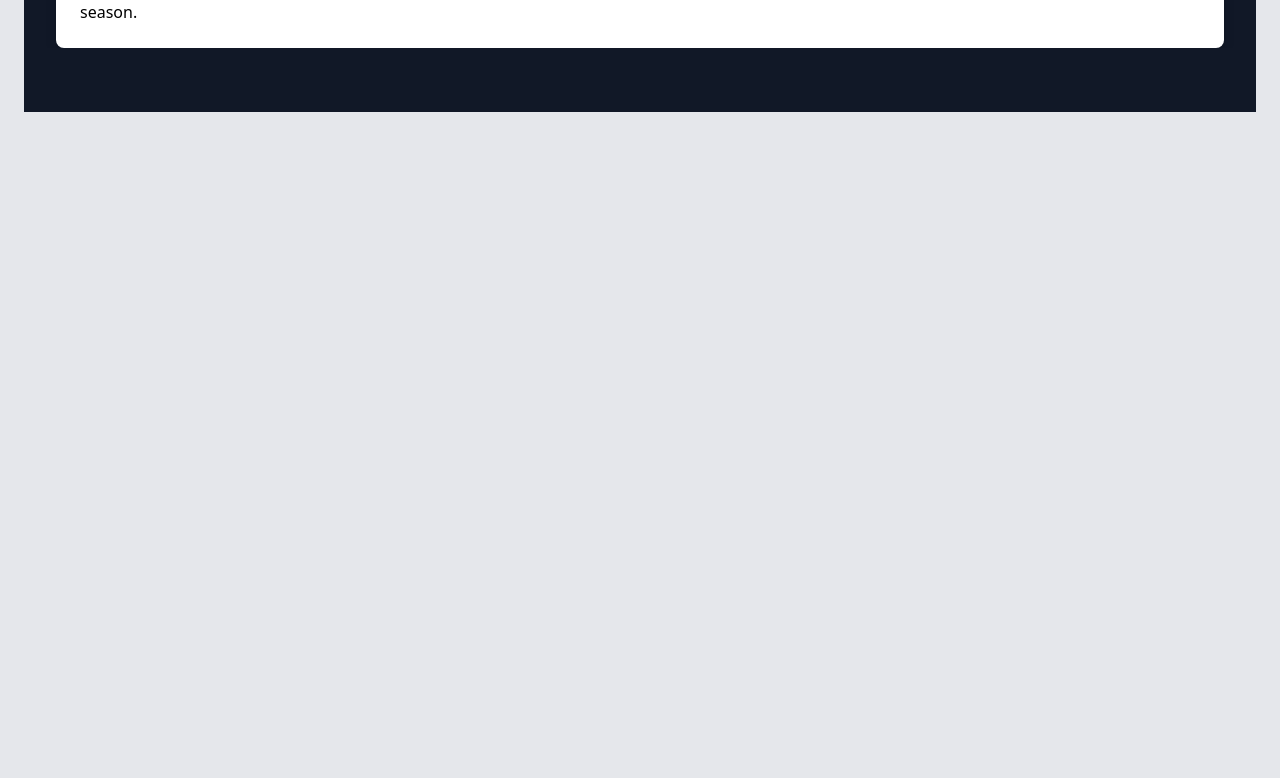
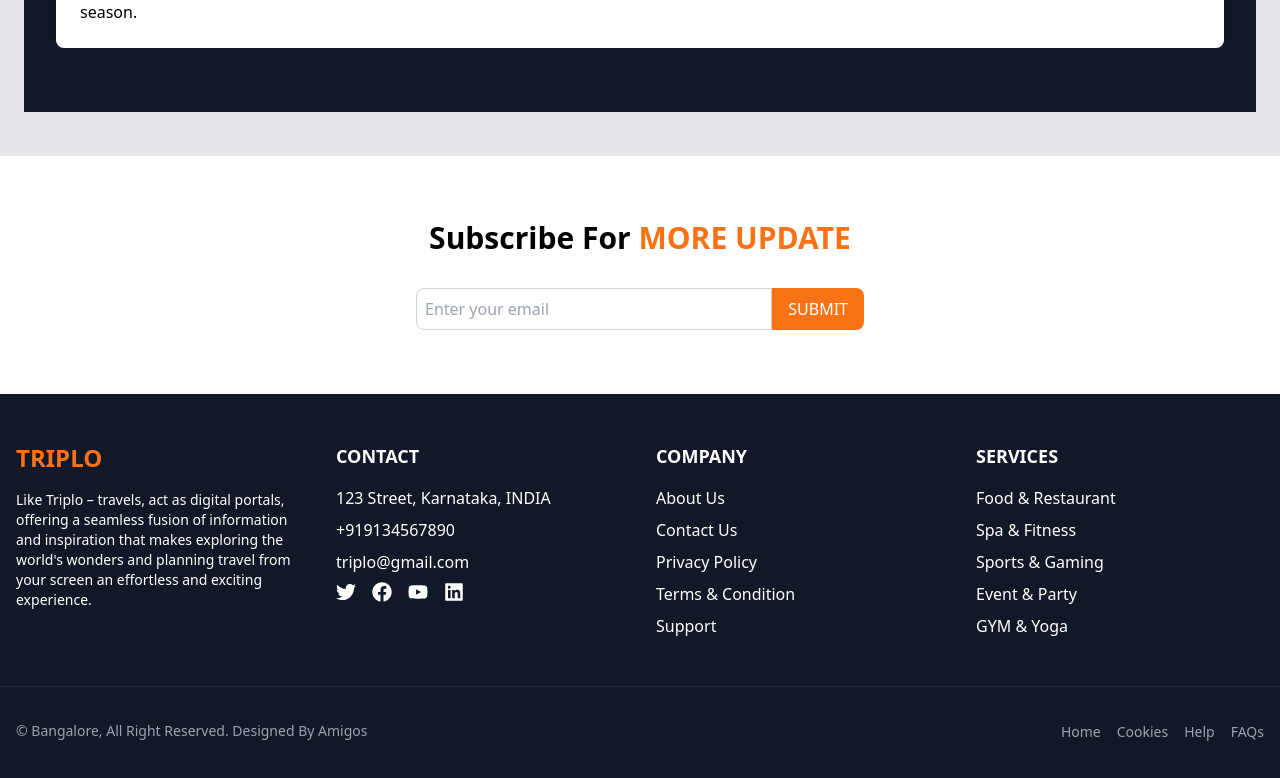
Before and after one commit to tech-skil/-MERN-Stack-Travel-Website-with-AI-Chatbot-YouTube-Video-Suggestions-and-Weather-Prediction-, a React (Vite) app in the folder client/: page / in a window 1280 px wide. Shown: the part 2394-3172 px from the top of the page. Before the commit the page ends 2550 px from the top, so only its background shows below. Built offline with nearby package versions, Linux system fonts and the light colour scheme; no server answers.

Commit message:
Fotter fixed

```diff
--- a/client/index.html
+++ b/client/index.html
@@ -5,7 +5,7 @@
     <link rel="icon" type="image/svg+xml" href="/vite.svg" />
     <link rel="icon" href="./favicon.ico" />
     <meta name="viewport" content="width=device-width, initial-scale=1.0" />
-    <title>MERN - Travel And Tourism</title>
+    <title>Triplo</title>
   </head>
   <body class="bg-gray-200">
     <div id="root"></div>
--- a/client/src/App.jsx
+++ b/client/src/App.jsx
@@ -15,7 +15,7 @@ import UpdatePackage from "./pages/admin/UpdatePackage";
 // import Booking from "./pages/user/Booking";
 import Search from "./pages/Search";
 import ChatInterface  from "./pages/Chatbot/ChatInterface";
-import {  } from "./pages/components/Forrer";
+import Footer from "./pages/components/Footer";
 // import { Link } from "react-router-dom";
 
 const App = () => {
@@ -48,9 +48,7 @@ const App = () => {
           <Route path="/ChatInterface" element={<ChatInterface />} />
       </Routes>
     </BrowserRouter>
-    {/* <dev className="relative">
-    <Link to="/ChatInterface" className="absolute">Chat</Link>
-    </dev> */}
+    <Footer/>
     </div>
   );
 };
--- a/client/src/pages/Home.jsx
+++ b/client/src/pages/Home.jsx
@@ -15,7 +15,6 @@ const Home = () => {
   const [loading, setLoading] = useState(false);
   const [search, setSearch] = useState("");
   const [counts, setCounts] = useState({ places: 0, reviews: 0, clients: 0 });
-  const [email, setEmail] = useState("");
   const [currentSlide, setCurrentSlide] = useState(0);
 
 
@@ -35,11 +34,7 @@ const Home = () => {
     },
   ];
 
-  const handleSubmit = (e) => {
-    e.preventDefault();
-    console.log("Email submitted:", email);
-    setEmail("");
-  };
+
 
   const nextSlide = () => {
     setCurrentSlide((prevSlide) => (prevSlide + 1) % destinations.length);
--- a/client/src/pages/components/Forrer.jsx
+++ b/client/src/pages/components/Footer.jsx
@@ -1,7 +1,16 @@
-import React from "react";
+import React, {useState } from "react";
 import { FaTwitter, FaFacebook, FaYoutube, FaLinkedin } from "react-icons/fa";
-const Forrer = () => {
+import ScrollAnimationComponent from "../ScrollAnimationComponent";
+const Footer = () => {
+
+  const [email, setEmail] = useState("");
+  const handleSubmit = (e) => {
+    e.preventDefault();
+    console.log("Email submitted:", email);
+    setEmail("");
+  };
   return (
+
     <div>
       <ScrollAnimationComponent>
         <div className="bg-white py-16">
@@ -165,4 +174,4 @@ const Forrer = () => {
   );
 };
 
-export default Forrer;
+export default Footer;
```
